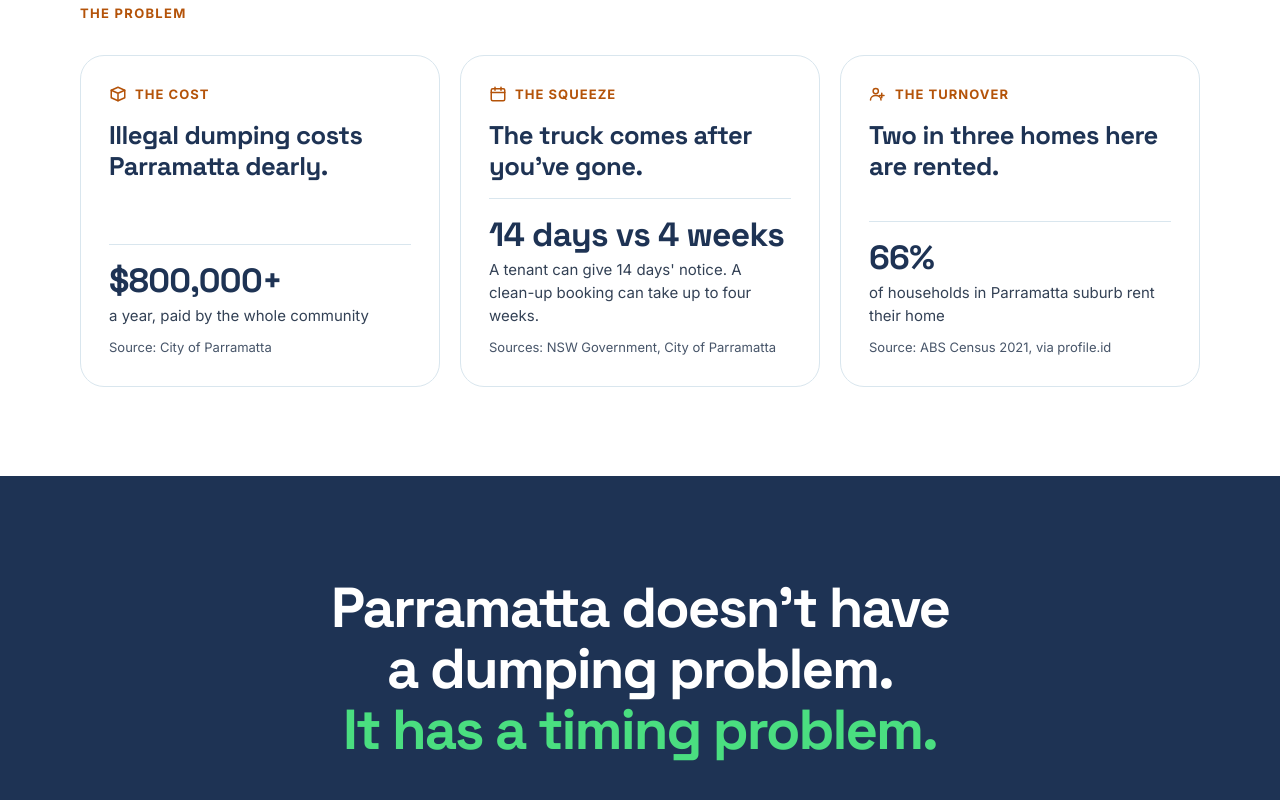
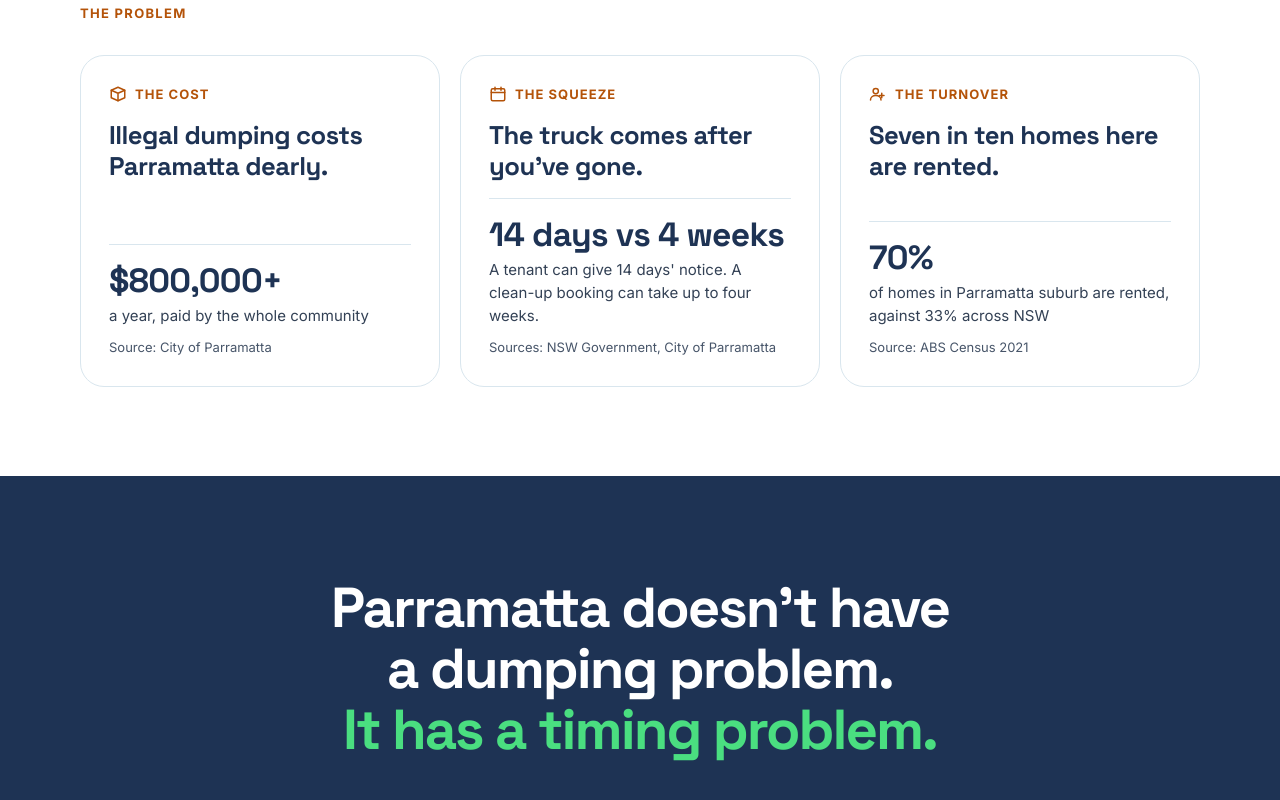
Before and after one commit to johnsajo-cloud/parramate-site, a plain HTML site: page index.html in a window 1280 px wide. Shown: the part 880-1680 px from the top of the page. Drawn offline with Linux system fonts and the light colour scheme.

Commit message:
Use ABS renting figure

```diff
--- a/index.html
+++ b/index.html
@@ -120,11 +120,11 @@ section[id]{scroll-margin-top:84px}
           <svg width="18" height="18" viewBox="0 0 24 24" fill="none" stroke="currentColor" stroke-width="2" stroke-linecap="round" stroke-linejoin="round" aria-hidden="true"><circle cx="9" cy="8" r="3.5"></circle><path d="M2 20c0-3.5 3-6 7-6s7 2.5 7 6"></path><path d="M17 11v6M14 14h6"></path></svg>
           The turnover
         </span>
-        <h3 style="margin: 0; font-family: 'Space Grotesk', 'Helvetica Neue', Arial, sans-serif; font-weight: 700; font-size: clamp(1.4rem, 2cqi, 1.6rem); line-height: 1.2; letter-spacing: -0.02em; color: #1E3354">Two in three homes here are rented.</h3>
+        <h3 style="margin: 0; font-family: 'Space Grotesk', 'Helvetica Neue', Arial, sans-serif; font-weight: 700; font-size: clamp(1.4rem, 2cqi, 1.6rem); line-height: 1.2; letter-spacing: -0.02em; color: #1E3354">Seven in ten homes here are rented.</h3>
         <div style="margin-top: auto; padding-top: 18px; border-top: 1px solid #D9E6EE; display: flex; flex-direction: column; gap: 4px">
-          <strong style="font-family: 'Space Grotesk', 'Helvetica Neue', Arial, sans-serif; font-size: 2.1rem; line-height: 1.1; letter-spacing: -0.02em; color: #1E3354">66%</strong>
-          <span style="color: #334155; font-size: 15px">of households in Parramatta suburb rent their home</span>
-          <span style="color: #475569; font-size: 13px; margin-top: 6px">Source: ABS Census 2021, via profile.id</span>
+          <strong style="font-family: 'Space Grotesk', 'Helvetica Neue', Arial, sans-serif; font-size: 2.1rem; line-height: 1.1; letter-spacing: -0.02em; color: #1E3354">70%</strong>
+          <span style="color: #334155; font-size: 15px">of homes in Parramatta suburb are rented, against 33% across NSW</span>
+          <span style="color: #475569; font-size: 13px; margin-top: 6px">Source: ABS Census 2021</span>
         </div>
       </article>
 
@@ -399,8 +399,7 @@ section[id]{scroll-margin-top:84px}
       <a href="https://www.cityofparramatta.nsw.gov.au/residents/bins-waste-and-recycling/clean-up-services/illegal-dumping" style="color: #CBD5E1; text-underline-offset: 3px">City of Parramatta: illegal dumping cost</a>
       <a href="https://www.cityofparramatta.nsw.gov.au/clean-up" style="color: #CBD5E1; text-underline-offset: 3px">City of Parramatta: clean-up services</a>
       <a href="https://www.nsw.gov.au/rules/minimum-notice-periods-for-ending-a-residential-tenancy" style="color: #CBD5E1; text-underline-offset: 3px">NSW Government: notice periods</a>
-      <a href="https://www.abs.gov.au/census" style="color: #CBD5E1; text-underline-offset: 3px">ABS Census 2021</a>
-      <a href="https://profile.id.com.au/parramatta/tenure?WebID=270" style="color: #CBD5E1; text-underline-offset: 3px">profile.id: housing tenure, Parramatta</a>
+      <a href="https://abs.gov.au/census/find-census-data/quickstats/2021/SAL13167" style="color: #CBD5E1; text-underline-offset: 3px">ABS Census 2021: Parramatta suburb QuickStats</a>
       <a href="https://data.nsw.gov.au/data/en/dataset/8b1e8161-7252-43d9-81ed-6311569cb1d7" style="color: #CBD5E1; text-underline-offset: 3px">NSW Department of Education: school catchments</a>
     </div>
   </div>
```
